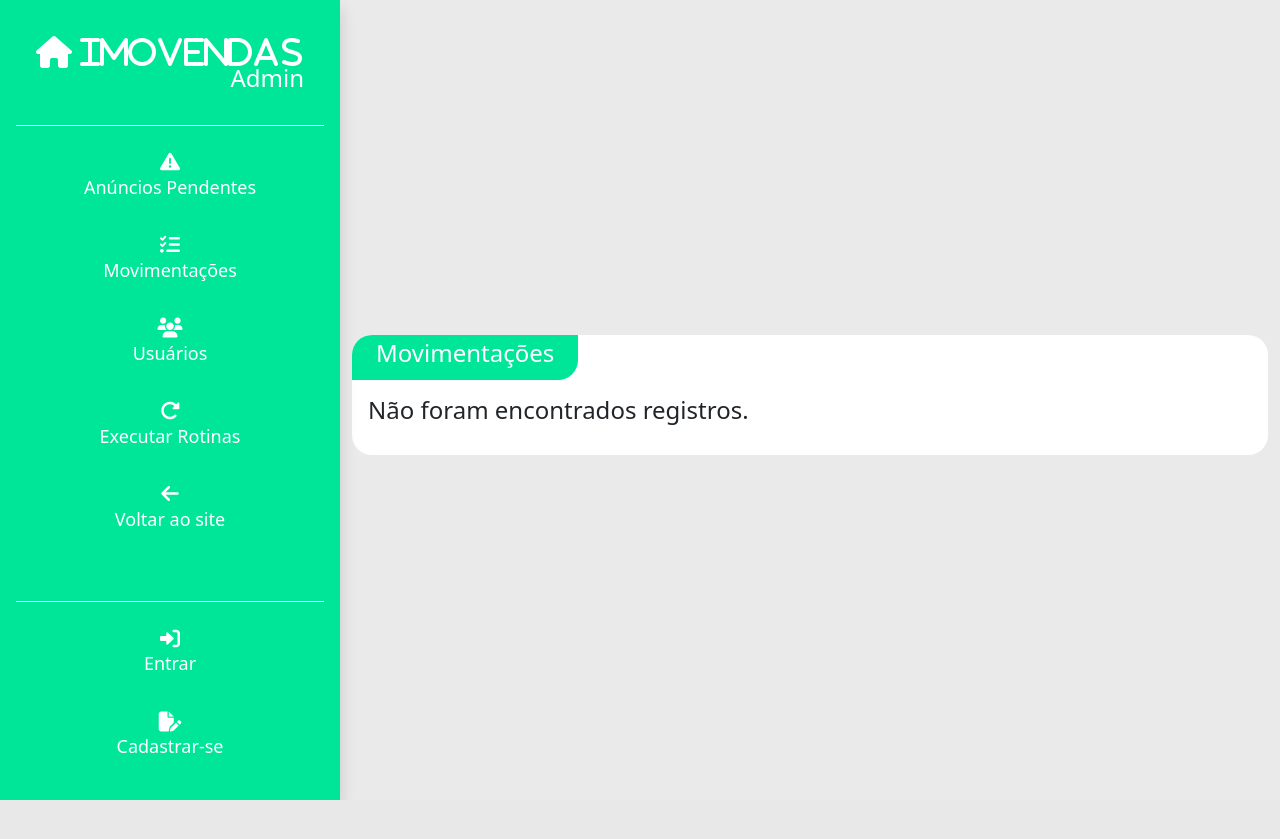
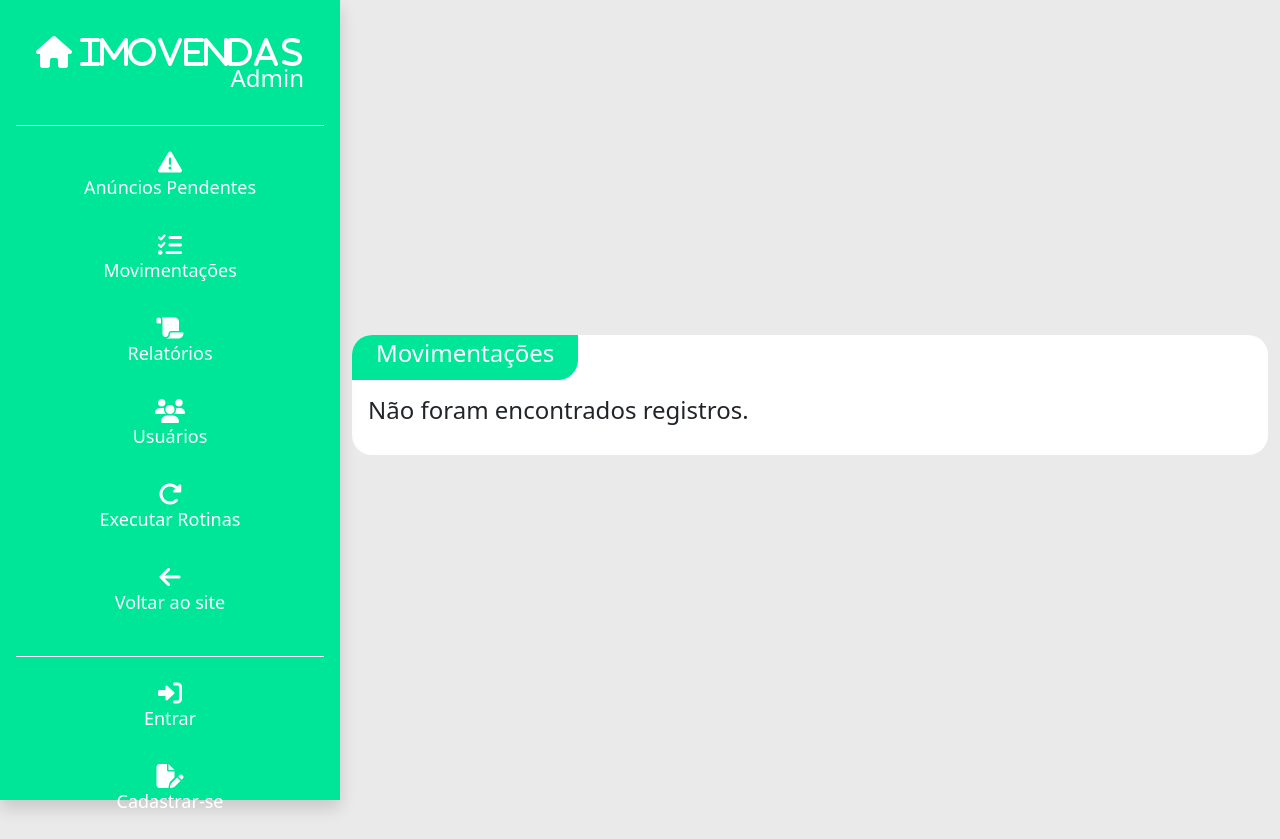
Before and after one commit to ifpr-paranavai/ImoVendas, a Django app: template administrativo/templates/administrativo/movs.html in a window 1280 px wide. Before the commit the page ends 800 px from the top, so only its background shows below. Run offline with Django 4.2, Linux system fonts and the light colour scheme; the template is opened without the code that fills it, so the values that code supplies are empty; some libraries are stand-ins or nearby versions.

Commit message:
início básico de relatório de imóveis

```diff
--- a/administrativo/templates/administrativo/admin_template.html
+++ b/administrativo/templates/administrativo/admin_template.html
@@ -20,35 +20,42 @@ Administrativo
 {% block items %}
 <li class="nav-item rounded-xl hoverTransition">
   <a href="{% url 'adm' %}" class="nav-link text-white text-center">
-      <i class="fa-solid fa-triangle-exclamation fa-lg"></i>
+      <i class="fa-solid fa-triangle-exclamation fa-xl"></i>
       <p class="">Anúncios Pendentes</p>
   </a>
 </li>
 
 <li class="nav-item rounded-xl hoverTransition">
   <a href="{% url 'movs' %}" class="nav-link text-white text-center">
-      <i class="fa-solid fa-list-check fa-lg"></i>
+      <i class="fa-solid fa-list-check fa-xl"></i>
       <p class="">Movimentações</p>
   </a>
 </li>
 
 <li class="nav-item rounded-xl hoverTransition">
+  <a href="{% url 'relatorios' %}" class="nav-link text-white text-center">
+      <i class="fa-solid fa-scroll fa-xl"></i>
+      <p class="">Relatórios</p>
+  </a>
+</li>
+
+<li class="nav-item rounded-xl hoverTransition">
   <a href="{% url 'usuarios' %}" class="nav-link text-white text-center">
-      <i class="fa-solid fa-users fa-lg"></i>
+      <i class="fa-solid fa-users fa-xl"></i>
       <p class="">Usuários</p>
   </a>
 </li>
 
 <li class="nav-item rounded-xl hoverTransition">
   <a href="{% url 'rotinas' %}" class="nav-link text-white text-center">
-      <i class="fa-solid fa-rotate-right fa-lg"></i>
+      <i class="fa-solid fa-rotate-right fa-xl"></i>
       <p class="">Executar Rotinas</p>
   </a>
 </li>
 
 <li class="nav-item rounded-xl hoverTransition">
     <a href="{% url 'index' %}" class="nav-link text-white text-center">
-        <i class="fa-solid fa-arrow-left fa-lg"></i>
+        <i class="fa-solid fa-arrow-left fa-xl"></i>
         <p class="">Voltar ao site</p>
     </a>
 </li>
--- a/administrativo/urls.py
+++ b/administrativo/urls.py
@@ -1,5 +1,5 @@
 from django.urls import path
-from .views import Adm, Movimentacoes, RotinaImovel, Usuarios, aprovarImovel, rejeitarImovel
+from .views import Adm, Movimentacoes, Relatorios, RotinaImovel, Usuarios, aprovarImovel, rejeitarImovel
 
 
 urlpatterns = [
@@ -9,4 +9,5 @@ urlpatterns = [
     path('administrativo/aprovar/<int:pk>/<int:historico_pk>/<int:destaque>/', aprovarImovel, name='aprovar-imovel'),
     path('administrativo/rejeitar/<int:historico_pk>/', rejeitarImovel, name='rejeitar-imovel'),
     path('administrativo/rotinas', RotinaImovel.as_view(), name='rotinas'),
+    path('administrativo/relatorios', Relatorios.as_view(), name='relatorios'),
 ]
--- a/paginas/templates/paginas/template.html
+++ b/paginas/templates/paginas/template.html
@@ -58,21 +58,21 @@
 
                 <li class="nav-item rounded-xl hoverTransition">
                     <a href="/buscar/imovel/?destacado=True" class="nav-link text-white text-center">
-                        <i class="fa-solid fa-star fa-lg"></i>
+                        <i class="fa-solid fa-star fa-xl"></i>
                         <p>Destaques</p>
                     </a>
                 </li>
 
                 <li class="nav-item rounded-xl hoverTransition">
                     <a href="/buscar/imovel/?local=True" class="nav-link text-white text-center">
-                        <i class="fa-solid fa-location-dot fa-lg"></i>
+                        <i class="fa-solid fa-location-dot fa-xl"></i>
                         <p class="">Para Você</p>
                     </a>
                 </li>
 
                 <li class="nav-item rounded-xl hoverTransition">
                     <a href="/buscar/imovel/?novos=True" class="nav-link text-white text-center">
-                        <i class="fa-solid fa-fire fa-lg"></i>
+                        <i class="fa-solid fa-fire fa-xl"></i>
                         <p class="">Recentes</p>
                     </a>
                 </li>
@@ -80,7 +80,7 @@
                 {% if request.user.is_authenticated %}
                 <li class="nav-item rounded-xl hoverTransition">
                     <a href="{% url 'listar-imovel' %}" class="nav-link text-white text-center">
-                        <i class="fa-solid fa-clipboard-list fa-lg"></i>
+                        <i class="fa-solid fa-clipboard-list fa-xl"></i>
                         <p class="">Meus Imóveis</p>
                     </a>
                 </li>
@@ -89,7 +89,7 @@
                 {% if request.user|is_admin %}
                 <li class="nav-item rounded-xl hoverTransition">
                     <a href="{% url 'adm' %}" class="nav-link text-white text-center">
-                        <i class="fa-solid fa-screwdriver-wrench fa-lg"></i>
+                        <i class="fa-solid fa-screwdriver-wrench fa-xl"></i>
                         <p class="">Administrativo</p>
                     </a>
                 </li>
@@ -120,13 +120,13 @@
             <ul class="nav nav-pills flex-column">
                 <li class="nav-item rounded-xl hoverTransition">
                     <a href="{% url 'login' %}" class="nav-link text-white text-center">
-                        <i class="fa-solid fa-right-to-bracket fa-lg"></i>
+                        <i class="fa-solid fa-right-to-bracket fa-xl"></i>
                         <p>Entrar</p>
                     </a>
                 </li>
                 <li class="nav-item rounded-xl hoverTransition">
                     <a href="{% url 'cadastro' %}" class="nav-link text-white text-center">
-                        <i class="fa-solid fa-file-pen fa-lg"></i>
+                        <i class="fa-solid fa-file-pen fa-xl"></i>
                         <p>Cadastrar-se</p>
                     </a>
                 </li>
```
Also changed, not shown: administrativo/templates/administrativo/relatorios.html (added, +89 -0 lines), administrativo/views.py (+20 -0 lines), db.sqlite3.
